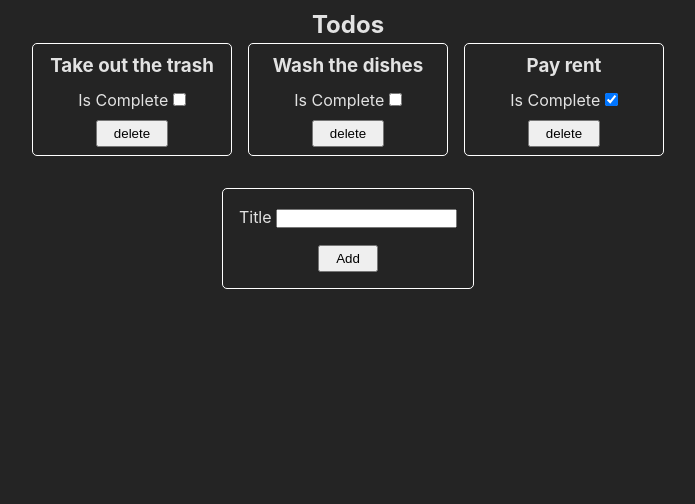
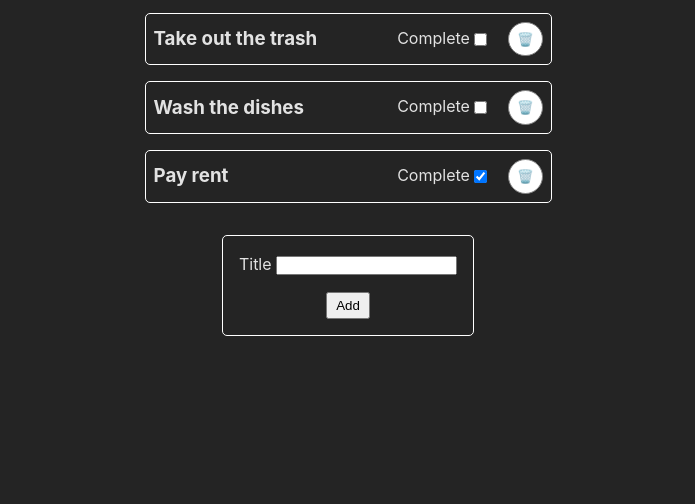
Before and after one commit to benspector-mls/f23-2-3-0-todo-app-example, a website built with Vite: page app/index.html in a window 1280 px wide. Shown: the part 296-800 px from the top of the page, without its empty margins (292-987 px from the left). Built offline with nearby package versions, Linux system fonts and the light colour scheme.

Commit message:
styling as a list, better delete button

```diff
--- a/app/src/main.js
+++ b/app/src/main.js
@@ -6,22 +6,20 @@ const renderTodoCard = (todo) => {
   const todosList = document.querySelector("ul#todos-list");
   const li = document.createElement('li');
   const h3 = document.createElement('h3');
-  const label = document.createElement('label');
-  const deleteButton = document.createElement('button');
 
   li.dataset.uuid = todo.uuid;
   li.classList.add('todo-card');
   h3.textContent = todo.title;
 
-  label.innerHTML = `
-    Is Complete
-    <input type="checkbox" name="isComplete" ${todo.isComplete ? "checked" : ""}>
-  `
+  const labelInputButton = document.createElement('div');
+  labelInputButton.innerHTML = `
+    <label>
+      Complete
+      <input type="checkbox" name="isComplete" ${todo.isComplete ? "checked" : ""}>
+    </label>
+    <button class='delete-todo'>🗑️</button>`
 
-  deleteButton.textContent = 'delete';
-  deleteButton.classList.add('delete-todo')
-
-  li.append(h3, label, deleteButton);
+  li.append(h3, labelInputButton);
   todosList.append(li);
 }
 
@@ -34,15 +32,14 @@ const renderTodos = () => {
 
 const handleTodoChange = (e) => {
   if (!e.target.matches('input[type="checkbox"]')) return;
-  const uuid = e.target.parentElement.parentElement.dataset.uuid;
+  const uuid = e.target.closest('#todos-list>li').dataset.uuid;
   toggleTodoComplete(uuid);
   renderTodos();
 }
 
 const handleDeleteTodo = (e) => {
   if (!e.target.matches('button.delete-todo')) return;
-
-  const uuid = e.target.parentElement.dataset.uuid;
+  const uuid = e.target.closest('#todos-list>li').dataset.uuid;
   deleteTodo(uuid);
   renderTodos();
 }
--- a/app/src/style.css
+++ b/app/src/style.css
@@ -36,6 +36,10 @@ ul {
   list-style: none;
 }
 
+button {
+  padding: .25rem .5rem;
+}
+
 #app {
   max-width: 1280px;
   margin: 0 auto;
@@ -49,21 +53,32 @@ ul {
 
 #todos-list {
   display: flex;
-  flex-wrap: wrap;
   gap: 1rem;
   justify-content: center;
+  flex-direction: column;
+  margin-top: 1rem;
 }
 
 .todo-card {
   border: 1px solid white;
   border-radius: 5px;
   padding: 0.5rem;
-  width: 200px;
   display: flex;
-  flex-flow: column wrap;
-  justify-content: center;
+  justify-content: space-between;
   align-items: center;
-  gap: .5rem;
+  gap: 5rem;
+}
+
+.delete-todo {
+  margin-left: 1rem;
+  background: white;
+  border: 1px solid grey;
+  border-radius: 100%;
+  aspect-ratio: 1;
+}
+
+.delete-todo:hover {
+  border-color: red;
 }
 
 form {
@@ -77,6 +92,6 @@ form {
   border-radius: 5px;
 }
 
-button {
-  padding: .25rem 1rem;
+input[type="checkbox"] {
+  vertical-align: middle;
 }
--- /dev/null
+++ b/assets/index-jWmWD1Nc.css
@@ -0,0 +1 @@
+*{margin:0;padding:0;box-sizing:border-box}:root{font-family:Inter,system-ui,Avenir,Helvetica,Arial,sans-serif;line-height:1.5;font-weight:400;color-scheme:light dark;color:#ffffffde;background-color:#242424;font-synthesis:none;text-rendering:optimizeLegibility;-webkit-font-smoothing:antialiased;-moz-osx-font-smoothing:grayscale}body{display:flex;place-items:center;min-width:320px;min-height:100vh}h1{font-size:3.2em;line-height:1.1}ul{list-style:none}button{padding:.25rem .5rem}#app{max-width:1280px;margin:0 auto;padding:2rem;text-align:center;display:flex;flex-direction:column;gap:2rem;align-items:center}#todos-list{display:flex;gap:1rem;justify-content:center;flex-direction:column;margin-top:1rem}.todo-card{border:1px solid white;border-radius:5px;padding:.5rem;display:flex;justify-content:space-between;align-items:center;gap:.5rem}form{padding:1rem;display:flex;flex-direction:column;min-width:200px;align-items:center;gap:1rem;border:1px solid white;border-radius:5px}input[type=checkbox]{vertical-align:middle}.delete-todo{margin-left:.5rem;background:white;border:1px solid grey;border-radius:100%;aspect-ratio:1}.delete-todo:hover{border-color:red}
--- /dev/null
+++ b/assets/index-zbJ4UQhv.css
@@ -0,0 +1 @@
+*{margin:0;padding:0;box-sizing:border-box}:root{font-family:Inter,system-ui,Avenir,Helvetica,Arial,sans-serif;line-height:1.5;font-weight:400;color-scheme:light dark;color:#ffffffde;background-color:#242424;font-synthesis:none;text-rendering:optimizeLegibility;-webkit-font-smoothing:antialiased;-moz-osx-font-smoothing:grayscale}body{display:flex;place-items:center;min-width:320px;min-height:100vh}h1{font-size:3.2em;line-height:1.1}ul{list-style:none}button{padding:.25rem .5rem}#app{max-width:1280px;margin:0 auto;padding:2rem;text-align:center;display:flex;flex-direction:column;gap:2rem;align-items:center}#todos-list{display:flex;gap:1rem;justify-content:center;flex-direction:column;margin-top:1rem}.todo-card{border:1px solid white;border-radius:5px;padding:.5rem;display:flex;justify-content:space-between;align-items:center;gap:5rem}.delete-todo{margin-left:1rem;background:white;border:1px solid grey;border-radius:100%;aspect-ratio:1}.delete-todo:hover{border-color:red}form{padding:1rem;display:flex;flex-direction:column;min-width:200px;align-items:center;gap:1rem;border:1px solid white;border-radius:5px}input[type=checkbox]{vertical-align:middle}
```
Also changed, not shown: assets/index-JSY3jTa1.js (added, +6 -0 lines), assets/index-gDCZ5g9U.js (added, +6 -0 lines), assets/index-vwsUg4zT.js (added, +6 -0 lines), index.html (+2 -2 lines).
